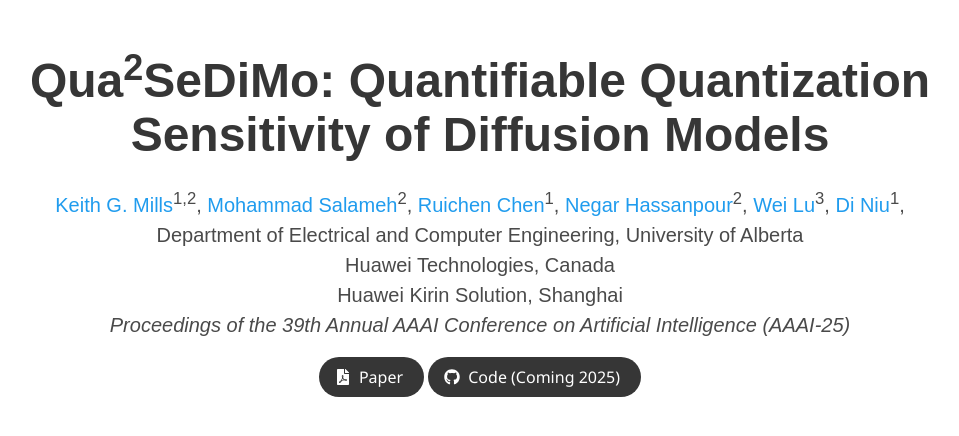
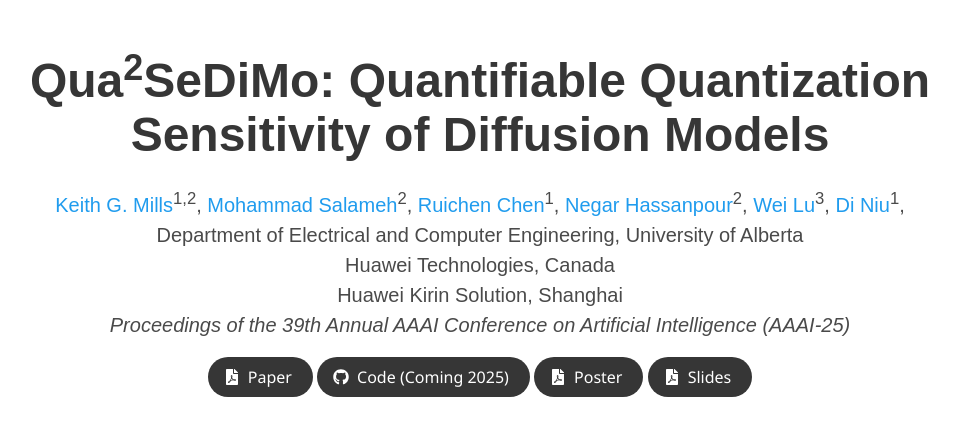
Before and after one commit to kgmills/kgmills.github.io, a Jekyll site: the page projects/qua2sedimo/index.html, which Jekyll copies as it is, in a window 1280 px wide and 900 px high, cut to the strip 0-438 px from the top of the window. Shown: the whole strip, without its empty margins (160-1119 px from the left). Built offline with Jekyll 4.4.1, drawn with Linux system fonts in a browser that asks for light colours; nearby versions of some CDN libraries; some web fonts are replaced; library files that are not in the unit come from our copies; a style sheet for code colours, icons or effects is not loaded.

Commit message:
Qua2SeDiMo resources

```diff
--- a/academic.markdown
+++ b/academic.markdown
@@ -2,7 +2,7 @@
 layout: page
 title: Academic Service
 permalink: /academic/
-update: "Last Updated: 1/25/25"
+update: "Last Updated: 2/13/25"
 ---
 
 ## Peer Review Services
@@ -17,6 +17,7 @@
 * Thirty-Ninth Annual AAAI Conference on Artificial Intelligence (AAAI-25)<br>
 * Twenty-Eighth International Conference on Artificial Intelligence and Statistics (AISTATS'25)<br>
 * IEEE/CVF Computer Vision and Pattern Recognition Conference (CVPR'24-25)<br>
+* International Conference on Computer Vision (ICCV'25)<br>
 
 ### Journals
 * Transactions on Machine Learning Research<br>
--- a/projects/qua2sedimo/index.html
+++ b/projects/qua2sedimo/index.html
@@ -96,7 +96,26 @@
                     <span>Code (Coming 2025)</span>
                   </a>
                 </span>
-
+                <!-- Poster Link -->
+                <span class="link-block">
+                    <a href="../../assets/posters/Qua2SeDiMo_AAAI25_poster.pdf" target="_blank"
+                    class="external-link button is-normal is-rounded is-dark">
+                    <span class="icon">
+                      <i class="fas fa-file-pdf"></i>
+                    </span>
+                    <span>Poster</span>
+                  </a>
+                </span>
+                <!-- Slides Link -->
+                <span class="link-block">
+                    <a href="../../assets/slides/Qua2SeDiMo_AAAI25_slides.pdf" target="_blank"
+                    class="external-link button is-normal is-rounded is-dark">
+                    <span class="icon">
+                      <i class="fas fa-file-pdf"></i>
+                    </span>
+                    <span>Slides</span>
+                  </a>
+                </span>
                 </a>
               </span>
             </div>
--- a/publications.markdown
+++ b/publications.markdown
@@ -2,12 +2,12 @@
 layout: page
 title: Publications
 permalink: /publications/
-update: "Last Updated: 1/2/25"
+update: "Last Updated: 2/13/25"
 ---
 
 ### Refereed Conference Proceedings
 **Keith G. Mills**, Mohammad Salameh, Ruichen Chen, Negar Hassanpour, Wei Lu and Di Niu. <a href="../assets/papers/Qua2SeDiMo_AAAI25.pdf">"Qua<sup>2</sup>SeDiMo: Quantifiable Quantization Sensitivity of Diffusion Models"</a>, accepted to the 39th Annual AAAI Conference on Artificial Intelligence (AAAI-25; 23.4% acceptance rate).<br>
-[<a href="../projects/qua2sedimo">Project Page</a>]
+[<a href="../projects/qua2sedimo">Project Page</a>][<a href="../assets/posters/Qua2SeDiMo_AAAI25_poster.pdf">Poster</a>][<a href="../assets/slides/Qua2SeDiMo_AAAI25_slides.pdf">Slides</a>]
 
 Shengyao Lu, Bang Liu, **Keith G. Mills**, Jiao He and Di Niu. <a href="../assets/papers/EiG-Search_ICML24.pdf">"EiG-Search: Generating Edge-Induced Subgraphs for GNN Explanation in Linear Time"</a>, accepted to the Forty-first International Conference on Machine Learning (ICML'24; 27.5% acceptance rate).<br>
 [<a href="https://icml.cc/media/PosterPDFs/ICML%202024/34471.png?t=1718314897.8662622">Poster</a>]
```
Also changed, not shown: 2 other files.
